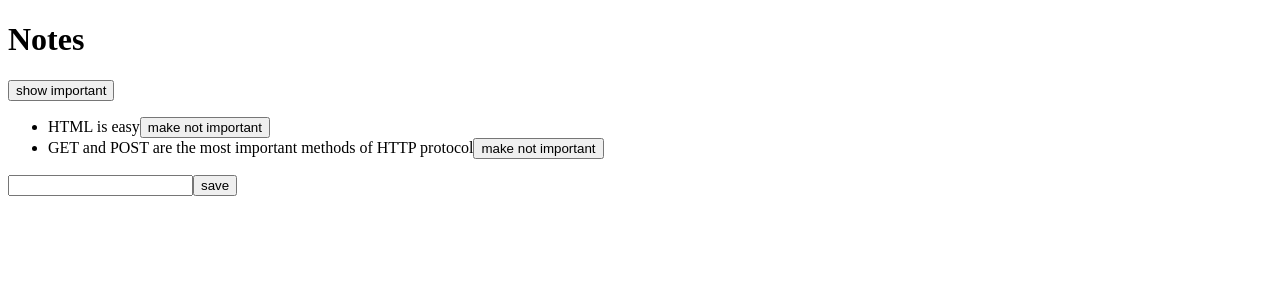
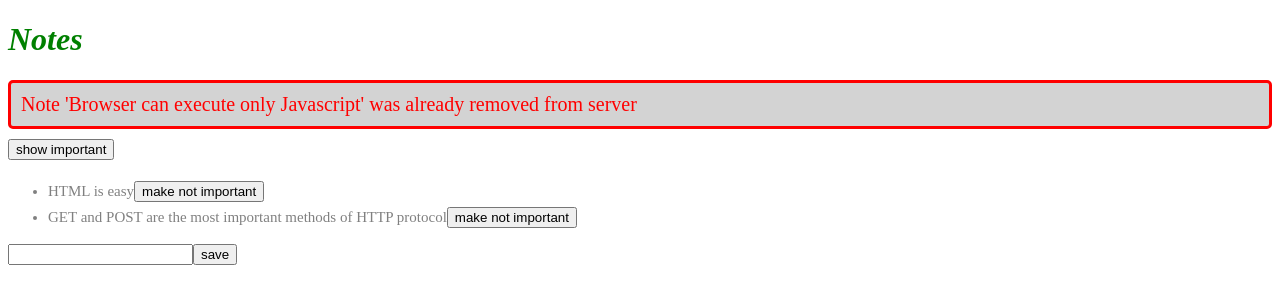
Before and after one commit to Taka571/fullstackopen2019, a React (Create React App) app: page / in a window 1280 px wide. Both pictures are taken after a click on the button "make important". Shown: the top 304 px of the page. Built offline with nearby package versions, Linux system fonts and the light colour scheme; no server answers; data requests are answered from the project's data file.

Commit message:
add style and error messages

```diff
--- a/src/App.js
+++ b/src/App.js
@@ -1,11 +1,14 @@
 import React, { useState, useEffect } from 'react'
 import Note from './components/Note'
+import Notification from './components/Notification'
 import noteService from './services/notes'
+import './index.css'
 
 const App = (props) => {
   const [notes, setNotes] = useState([])
   const [newNote, setNewNote] = useState("")
   const [showAll, setShowAll] = useState(true)
+  const [errorMessage, setErrorMessage] = useState(null)
 
   useEffect(() => {
     noteService
@@ -43,9 +46,12 @@
         setNotes(notes.map(note => note.id !== id ? note : returnedNote))
       })
       .catch(error => {
-        alert(
-          `the note '${note.content}' was already deleted from server`
+        setErrorMessage(
+          `Note '${note.content}' was already removed from server`
         )
+        setTimeout(() => {
+          setErrorMessage(null)
+        }, 5000)
         setNotes(notes.filter(n => n.id !== id))
       })
   }
@@ -81,6 +87,9 @@
   return (
     <div>
       <h1>Notes</h1>
+
+      <Notification message={errorMessage} />
+
       <div>
         <button onClick={() => setShowAll(!showAll)}>
           show {showAll ? 'important' : 'all' }
--- a/src/components/Note.js
+++ b/src/components/Note.js
@@ -5,7 +5,7 @@
     ? 'make not important' : 'make important'
 
   return (
-    <li>
+    <li className='note'>
       {note.content}
       <button onClick={toggleImportance}>{label}</button>
     </li>
--- /dev/null
+++ b/src/components/Notification.js
@@ -0,0 +1,15 @@
+import React from 'react'
+
+const Notification = ({ message }) => {
+  if (message === null) {
+    return null
+  }
+
+  return (
+    <div className="error">
+      {message}
+    </div>
+  )
+}
+
+export default Notification
--- /dev/null
+++ b/src/index.css
@@ -0,0 +1,20 @@
+h1 {
+  color: green;
+  font-style: italic;
+}
+
+.note {
+  color: grey;
+  padding-top: 5px;
+  font-size: 15px;
+}
+
+.error {
+  color: red;
+  background: lightgrey;
+  font-size: 20px;
+  border-style: solid;
+  border-radius: 5px;
+  padding: 10px;
+  margin-bottom: 10px;
+}
```
